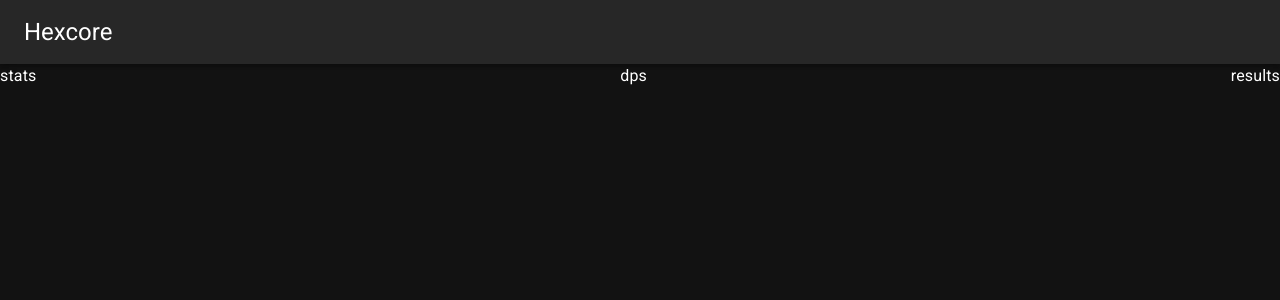
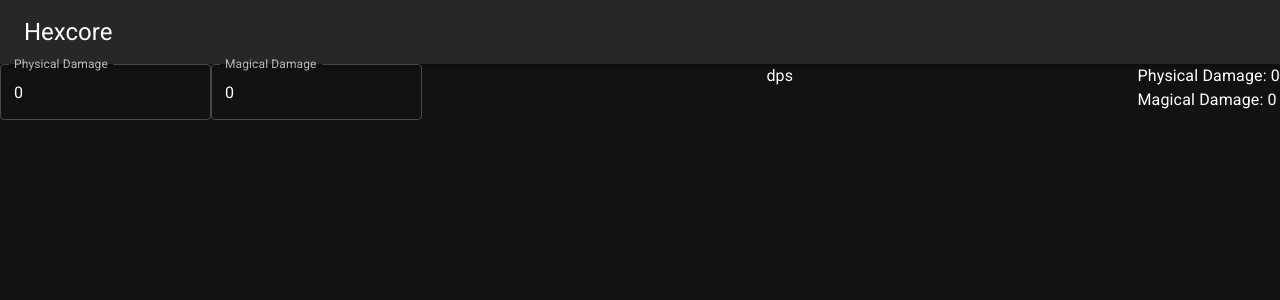
Before and after one commit to andrewy563/Hexcore, a Next.js app: page / in a window 1280 px wide. Shown: the top 300 px of the page. Built offline with nearby package versions, Linux system fonts and the light colour scheme.

Commit message:
add redux states for damage

```diff
--- a/src/Results/component.tsx
+++ b/src/Results/component.tsx
@@ -1,9 +1,15 @@
 import Typography from "@mui/material/Typography";
 
-const ResultsColumn = () => (
-  <div>
-    <Typography>results</Typography>
-  </div>
-);
+import { useSelector } from "../redux/hooks";
+
+const ResultsColumn = () => {
+  const damage = useSelector((state) => state.damage);
+  return (
+    <div>
+      <Typography>Physical Damage: {damage.physicalDamage}</Typography>
+      <Typography>Magical Damage: {damage.magicalDamage}</Typography>
+    </div>
+  );
+};
 
 export default ResultsColumn;
--- a/src/StatsSetup/component.tsx
+++ b/src/StatsSetup/component.tsx
@@ -1,10 +1,32 @@
-import Typography from "@mui/material/Typography";
 import Box from "@mui/material/Box";
+import TextField from "@mui/material/TextField";
 
-const StatsSetupColumn = () => (
-  <Box>
-    <Typography>stats</Typography>
-  </Box>
-);
+import { useDispatch } from "../redux/hooks";
+import { setMagicalDamage, setPhysicalDamage } from "../redux/slices/damage";
+
+const StatsSetupColumn = () => {
+  const dispatch = useDispatch();
+
+  return (
+    <Box>
+      <TextField
+        name="physical"
+        label="Physical Damage"
+        onChange={(event) => {
+          dispatch(setPhysicalDamage(event.target.value));
+        }}
+        defaultValue={0}
+      />
+      <TextField
+        name="magical"
+        label="Magical Damage"
+        onChange={(event) => {
+          dispatch(setMagicalDamage(event.target.value));
+        }}
+        defaultValue={0}
+      />
+    </Box>
+  );
+};
 
 export default StatsSetupColumn;
--- /dev/null
+++ b/src/redux/hooks.ts
@@ -0,0 +1,7 @@
+import { TypedUseSelectorHook, useDispatch, useSelector } from "react-redux";
+import type { RootState, AppDispatch } from "./store";
+
+const useAppDispatch = () => useDispatch<AppDispatch>();
+const useAppSelector: TypedUseSelectorHook<RootState> = useSelector;
+
+export { useAppDispatch as useDispatch, useAppSelector as useSelector };
--- /dev/null
+++ b/src/redux/slices/damage.ts
@@ -0,0 +1,19 @@
+import { createSlice } from "@reduxjs/toolkit";
+
+export const counterSlice = createSlice({
+  name: "damage",
+  initialState: { magicalDamage: 0, physicalDamage: 0 },
+  reducers: {
+    setMagicalDamage: (state, action) => {
+      state.magicalDamage = action.payload;
+    },
+    setPhysicalDamage: (state, action) => {
+      state.physicalDamage = action.payload;
+    },
+  },
+});
+
+// Action creators are generated for each case reducer function
+export const { setMagicalDamage, setPhysicalDamage } = counterSlice.actions;
+
+export default counterSlice.reducer;
--- /dev/null
+++ b/src/redux/store.ts
@@ -0,0 +1,14 @@
+import { configureStore } from "@reduxjs/toolkit";
+
+import damageReducer from "./slices/damage";
+
+const store = configureStore({
+  reducer: { damage: damageReducer },
+});
+
+// Infer the `RootState` and `AppDispatch` types from the store itself
+export type RootState = ReturnType<typeof store.getState>;
+// Inferred type: {posts: PostsState, comments: CommentsState, users: UsersState}
+export type AppDispatch = typeof store.dispatch;
+
+export default store;
```
Also changed, not shown: package.json (+9 -1 lines), src/Layout.tsx (+5 -2 lines), 1 other file (tests, documents, lock files or other folders).
